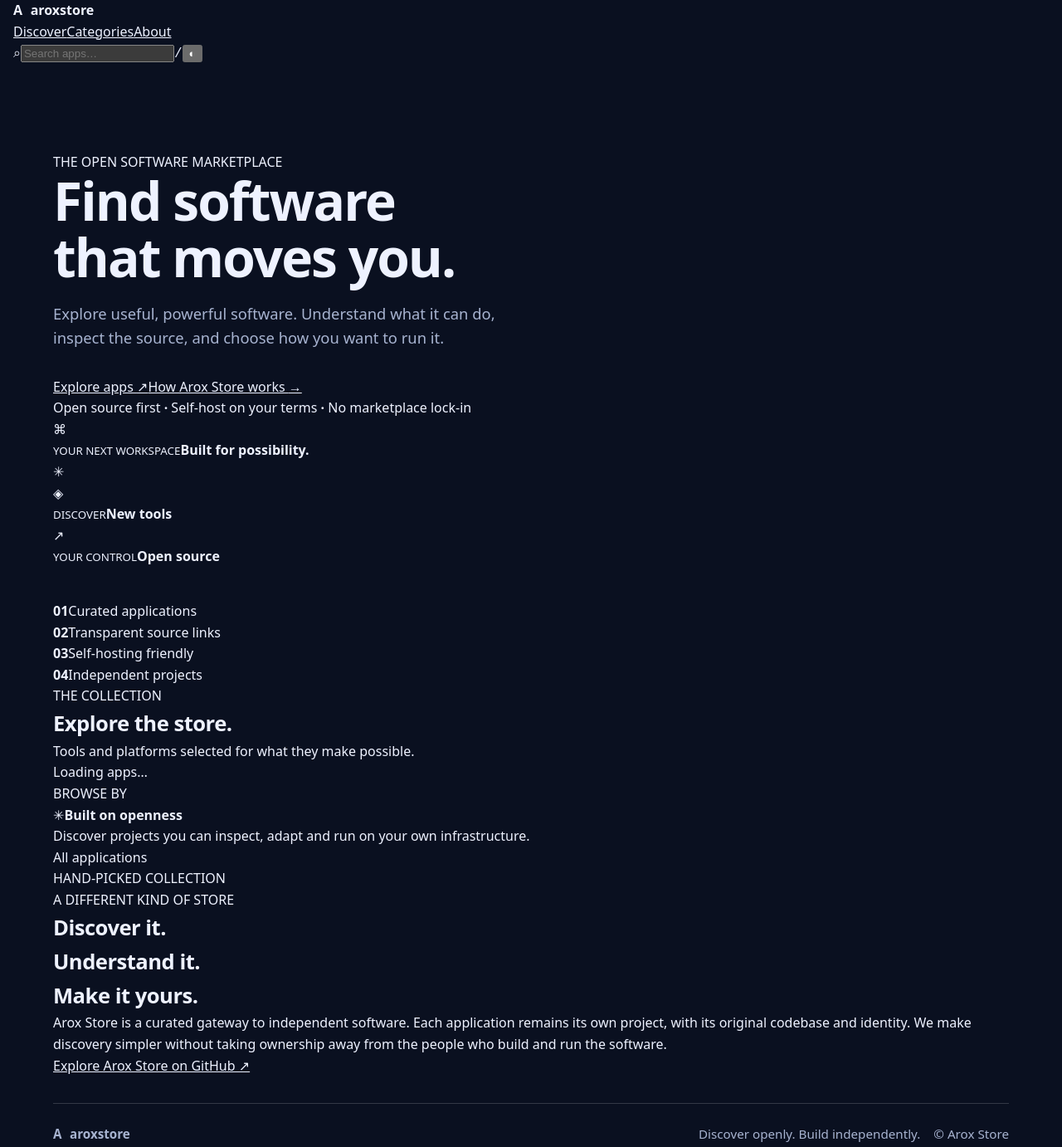
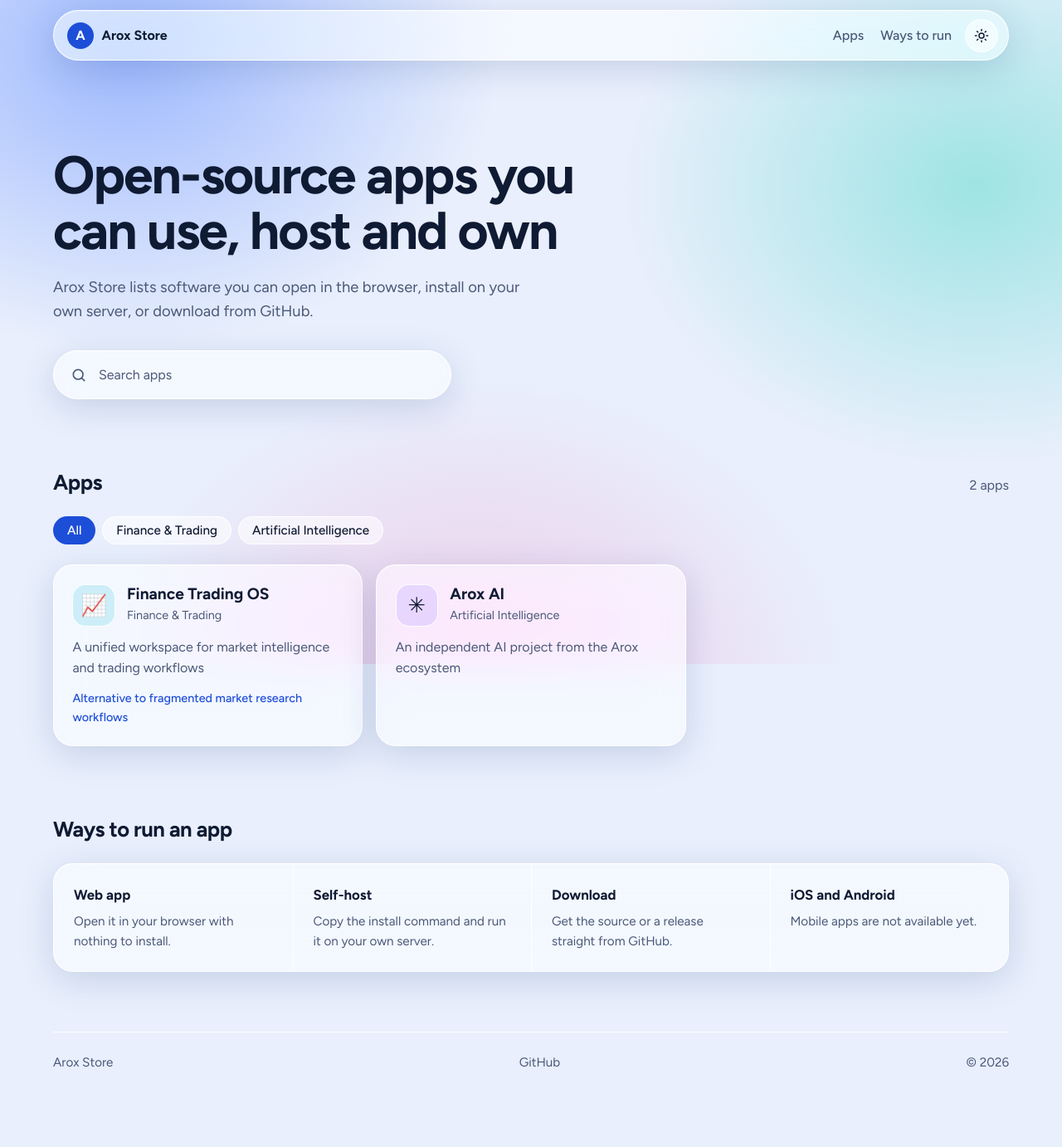
Before and after one commit to siinghniibandhan-wq/arox-store, a plain HTML site: page index.html in a window 1280 px wide. Shown: the whole page at 83% size. After the commit the page ends 1325 px from the top, so only its background shows below. Drawn offline with Linux system fonts and the light colour scheme.

Commit message:
Update Arox Store glassmorphism index.html

```diff
--- a/index.html
+++ b/index.html
@@ -2,55 +2,46 @@
 <html lang="en">
 <head>
 <meta charset="utf-8">
-  <meta name="viewport" content="width=device-width, initial-scale=1">
-  <meta name="theme-color" content="#080b16">
-  <meta name="description" content="Arox Store — discover powerful open-source apps, explore their capabilities and access the original source.">
-  <title>Arox Store — Discover software differently</title>
+<meta name="viewport" content="width=device-width, initial-scale=1, viewport-fit=cover">
+<meta name="theme-color" content="#0a1020">
+<meta name="description" content="Arox Store is a catalogue of open-source apps you can use online, host yourself or download.">
+<title>Arox Store</title>
 <link rel="preconnect" href="https://fonts.googleapis.com">
 <link rel="preconnect" href="https://fonts.gstatic.com" crossorigin>
-  <link href="https://fonts.googleapis.com/css2?family=DM+Mono:wght@400;500&family=Manrope:wght@400;500;600;700;800&display=swap" rel="stylesheet">
+<link href="https://fonts.googleapis.com/css2?family=Figtree:wght@400;500;600;700&display=swap" rel="stylesheet">
 <link rel="stylesheet" href="style.css">
 <script src="app.js" defer></script>
 </head>
 <body>
-  <div class="ambient ambient-a"></div><div class="ambient ambient-b"></div>
-  <header class="topbar">
-    <a class="brand" href="#" aria-label="Arox Store home"><span class="brand-mark">A</span><span>arox<span class="brand-light">store</span></span></a>
-    <nav class="main-nav" aria-label="Main navigation"><a class="nav-active" href="#discover">Discover</a><a href="#categories">Categories</a><a href="#about">About</a></nav>
-    <div class="top-actions"><label class="top-search"><span>⌕</span><input id="search" type="search" placeholder="Search apps…" autocomplete="off" aria-label="Search applications"><kbd>/</kbd></label><button class="icon-button" id="theme-toggle" type="button" aria-label="Toggle colour theme">◐</button></div>
+<div class="backdrop" aria-hidden="true"></div>
+<header class="nav glass">
+  <a class="brand" href="#top" aria-label="Arox Store home"><span class="mark">A</span>Arox Store</a>
+  <nav aria-label="Main"><a href="#apps">Apps</a><a href="#run">Ways to run</a></nav>
+  <button class="icon-btn" id="theme" type="button" aria-label="Switch between light and dark theme"><svg viewBox="0 0 24 24" width="18" height="18" fill="none" stroke="currentColor" stroke-width="2" stroke-linecap="round"><circle cx="12" cy="12" r="4"/><path d="M12 2v2M12 20v2M4.9 4.9l1.4 1.4M17.7 17.7l1.4 1.4M2 12h2M20 12h2M4.9 19.1l1.4-1.4M17.7 6.3l1.4-1.4"/></svg></button>
 </header>
-  <main>
-    <section class="hero section-shell" id="discover">
-      <div class="hero-copy">
-        <div class="eyebrow"><i></i> THE OPEN SOFTWARE MARKETPLACE</div>
-        <h1>Find software<br>that <span>moves you.</span></h1>
-        <p>Explore useful, powerful software. Understand what it can do, inspect the source, and choose how you want to run it.</p>
-        <div class="hero-actions"><a class="button button-primary" href="#catalogue">Explore apps <span>↗</span></a><a class="text-link" href="#about">How Arox Store works <span>→</span></a></div>
-        <div class="hero-proof"><span class="proof-dot"></span> Open source first <b>·</b> Self-host on your terms <b>·</b> No marketplace lock-in</div>
-      </div>
-      <div class="hero-art" aria-hidden="true">
-        <div class="art-orbit orbit-1"></div><div class="art-orbit orbit-2"></div>
-        <div class="floating-tile tile-main"><div class="tile-icon">⌘</div><div><small>YOUR NEXT WORKSPACE</small><strong>Built for possibility.</strong></div><span class="tile-spark">✳</span></div>
-        <div class="floating-tile tile-mini tile-top"><span class="mini-icon violet">◈</span><div><small>DISCOVER</small><strong>New tools</strong></div></div>
-        <div class="floating-tile tile-mini tile-bottom"><span class="mini-icon green">↗</span><div><small>YOUR CONTROL</small><strong>Open source</strong></div></div>
-        <div class="art-glow"></div>
+<main id="top">
+  <section class="hero">
+    <h1>Open-source apps you can use, host and own</h1>
+    <p>Arox Store lists software you can open in the browser, install on your own server, or download from GitHub.</p>
+    <label class="search glass"><svg viewBox="0 0 24 24" width="20" height="20" fill="none" stroke="currentColor" stroke-width="2" stroke-linecap="round"><circle cx="11" cy="11" r="7"/><path d="m20 20-3.5-3.5"/></svg><input id="search" type="search" placeholder="Search apps" autocomplete="off" aria-label="Search apps"></label>
+  </section>
+  <section id="apps" class="block">
+    <div class="head"><h2>Apps</h2><p id="count" aria-live="polite"></p></div>
+    <div class="chips" id="chips" role="group" aria-label="Filter by category"></div>
+    <div class="grid" id="grid"></div>
+    <p class="empty glass" id="empty" hidden>No apps match your search. Try a different word or choose All.</p>
+  </section>
+  <section id="run" class="block">
+    <h2>Ways to run an app</h2>
+    <div class="ways glass">
+      <div><h3>Web app</h3><p>Open it in your browser with nothing to install.</p></div>
+      <div><h3>Self-host</h3><p>Copy the install command and run it on your own server.</p></div>
+      <div><h3>Download</h3><p>Get the source or a release straight from GitHub.</p></div>
+      <div><h3>iOS and Android</h3><p>Mobile apps are not available yet.</p></div>
     </div>
   </section>
-    <section class="trust-strip"><div><strong>01</strong><span>Curated applications</span></div><div><strong>02</strong><span>Transparent source links</span></div><div><strong>03</strong><span>Self-hosting friendly</span></div><div><strong>04</strong><span>Independent projects</span></div></section>
-    <section class="catalogue section-shell" id="catalogue">
-      <div class="section-heading"><div><div class="eyebrow">THE COLLECTION</div><h2>Explore the store<span class="heading-period">.</span></h2><p>Tools and platforms selected for what they make possible.</p></div><span class="count" id="app-count">Loading apps…</span></div>
-      <div class="catalogue-layout">
-        <aside class="category-rail" id="categories"><div class="rail-title">BROWSE BY</div><div class="filters" id="filters" aria-label="Filter by category"></div><div class="rail-note"><span>✳</span><b>Built on openness</b><p>Discover projects you can inspect, adapt and run on your own infrastructure.</p></div></aside>
-        <div class="catalogue-content">
-          <div class="collection-bar"><div><span class="live-dot"></span> <span id="collection-label">All applications</span></div><span class="sort-label">HAND-PICKED COLLECTION</span></div>
-          <div class="app-grid" id="app-grid" aria-live="polite"></div>
-          <p class="empty-state" id="empty-state" hidden>No apps match that search. Try another term.</p>
-        </div>
-      </div>
-    </section>
-    <section class="manifesto section-shell" id="about"><div class="manifesto-card"><div class="manifesto-orb"></div><div class="eyebrow">A DIFFERENT KIND OF STORE</div><h2>Discover it.<br><span>Understand it.</span><br>Make it yours.</h2><p>Arox Store is a curated gateway to independent software. Each application remains its own project, with its original codebase and identity. We make discovery simpler without taking ownership away from the people who build and run the software.</p><a class="text-link" href="https://github.com/siinghniibandhan-wq/arox-store" target="_blank" rel="noopener noreferrer">Explore Arox Store on GitHub ↗</a></div></section>
 </main>
-  <footer><a class="brand" href="#"><span class="brand-mark">A</span><span>arox<span class="brand-light">store</span></span></a><span>Discover openly. Build independently.</span><span>© <span id="year"></span> Arox Store</span></footer>
-  <dialog id="app-dialog" class="app-dialog" aria-labelledby="detail-name"><button class="dialog-close" id="dialog-close" aria-label="Close">×</button><div id="app-detail"></div></dialog>
+<footer><span>Arox Store</span><a href="https://github.com/siinghniibandhan-wq/arox-store" target="_blank" rel="noopener noreferrer">GitHub</a><span>© <span id="year"></span></span></footer>
+<dialog id="dlg" class="sheet glass" aria-labelledby="d-name"><button class="icon-btn close" id="close" type="button" aria-label="Close">×</button><div id="detail"></div></dialog>
 </body>
 </html>
```
Lines whose indentation alone changed are shown as unchanged.
